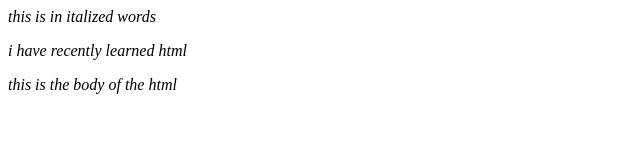
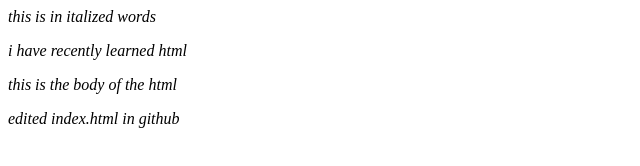
Before and after one commit to Thuraabtech/dum-git, a plain HTML site: page index.html in a window 1280 px wide. Shown: the whole page, without its empty margins (0-640 px from the left). Drawn offline with Linux system fonts and the light colour scheme.

Commit message:
Update index.html

```diff
--- a/index.html
+++ b/index.html
@@ -6,4 +6,5 @@
 
 	<p>i have recently learned html</p>
 	<p>this is the body of the html</p>
+		<p>edited index.html in github</p>
 </body>
```
